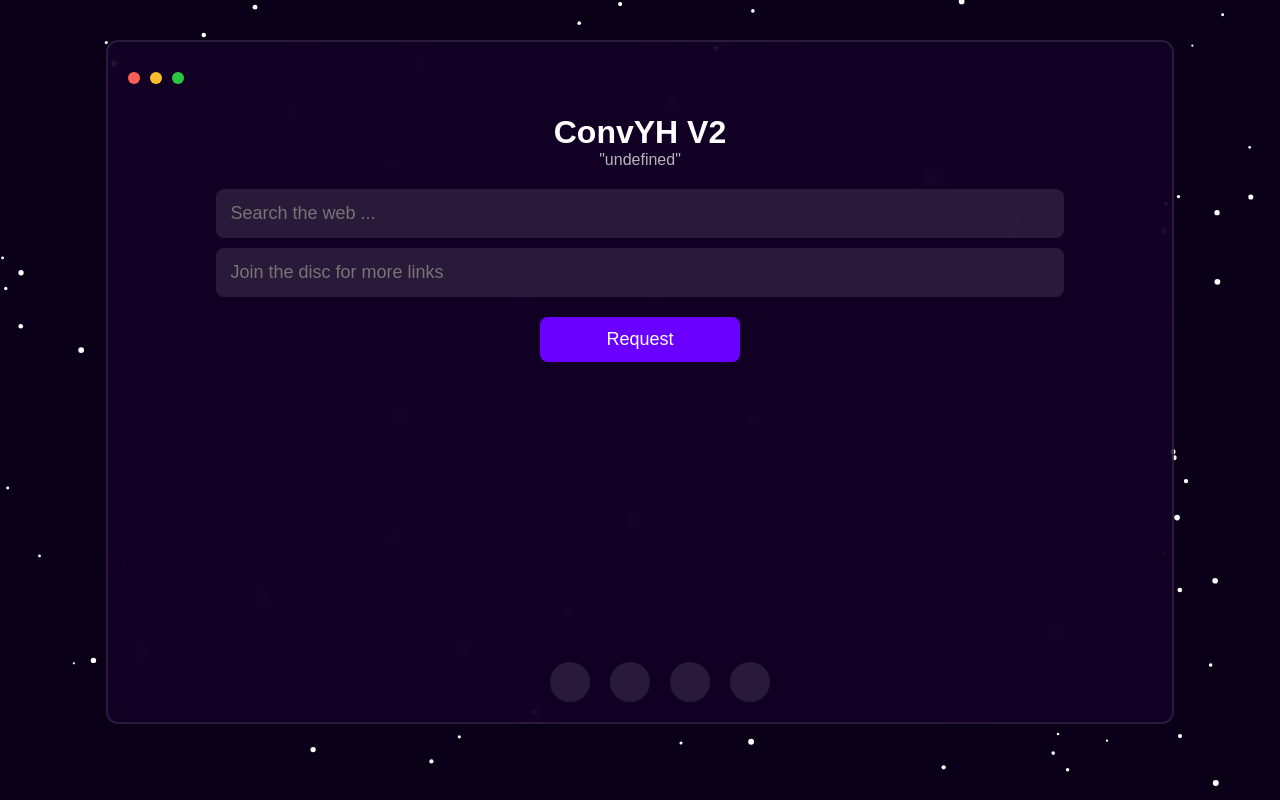
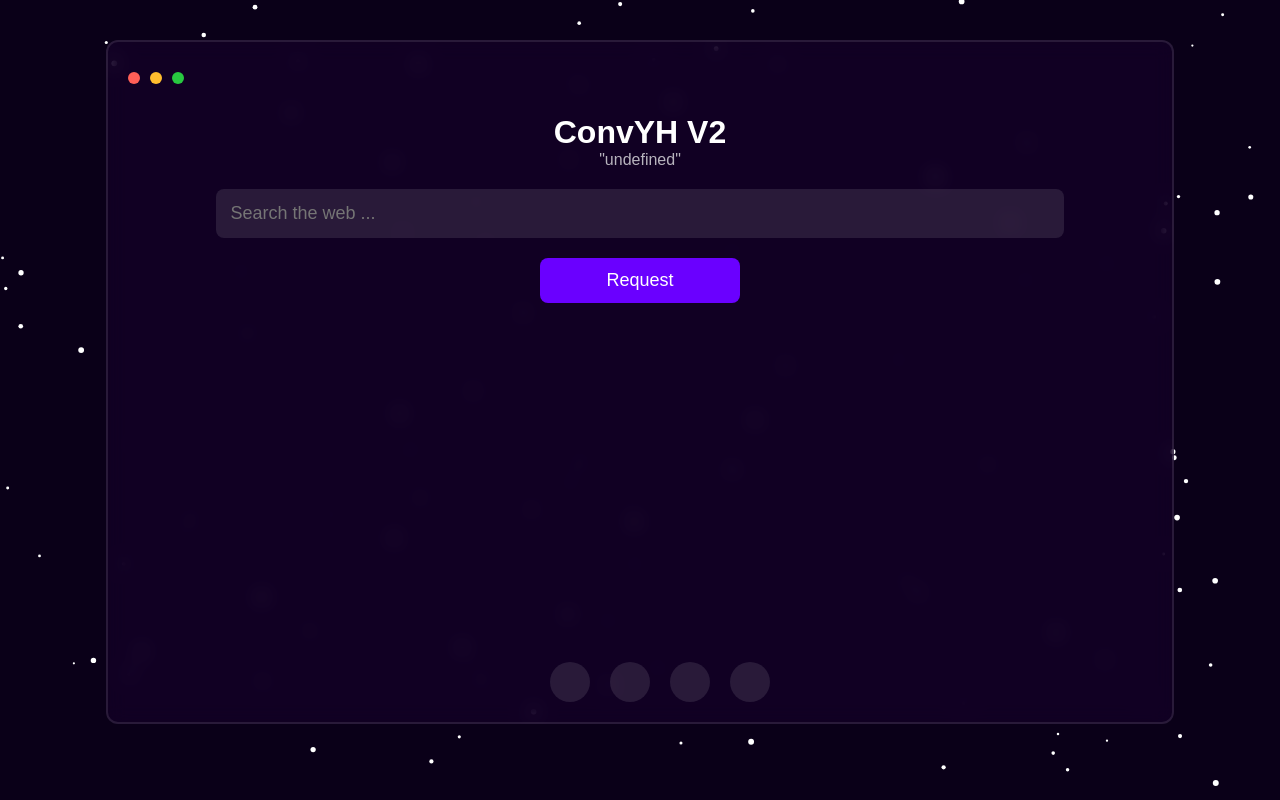
Before and after one commit to LarryInvictus/ConvYH-V2, a plain HTML site: page index.html in a window 1280 px wide. Drawn offline with Linux system fonts and the light colour scheme.

Commit message:
Remove Discord input field and fix newline
Removed an input field for joining the Discord and added a newline at the end of the file.

```diff
--- a/index.html
+++ b/index.html
@@ -20,7 +20,6 @@
     <div class="subtitle">"undefined"</div>
 
     <input class="input" placeholder="Search the web ...">
-    <input class="input" placeholder="Join the disc for more links">
 
     <button class="request-btn">Request</button>
 
```
